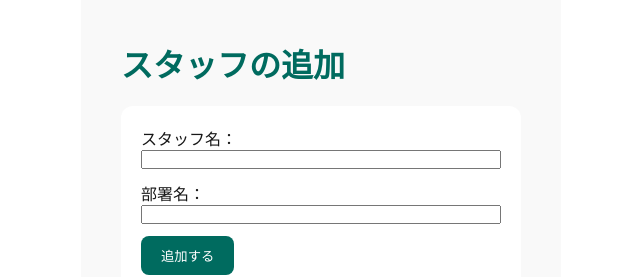
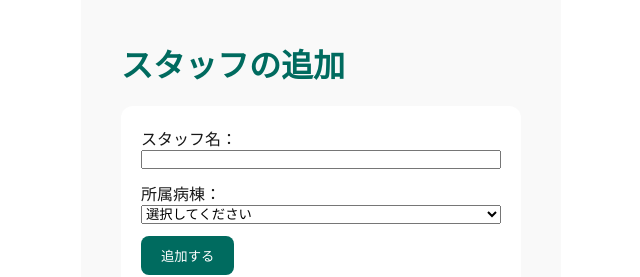
Before and after one commit to eri5122005/mamoru-te-hospital, a Next.js app: page /admin/settings/staff/add in a window 1280 px wide. Shown: the top 277 px of the page, without its empty margins (319-959 px from the left). Built offline with nearby package versions, Linux system fonts and the light colour scheme.

Commit message:
update staff add page to wardId system

```diff
--- a/pages/admin/settings/staff/add.js
+++ b/pages/admin/settings/staff/add.js
@@ -1,17 +1,24 @@
 "use client";
 
-import { useState } from "react";
+import { useState, useEffect } from "react";
 import { useRouter } from "next/navigation";
 
 export default function AddStaff() {
   const router = useRouter();
 
   const [name, setName] = useState("");
-  const [department, setDepartment] = useState("");
+  const [wardId, setWardId] = useState("");
+  const [wards, setWards] = useState([]);
+
+  // 病棟一覧を読み込む
+  useEffect(() => {
+    const savedWards = JSON.parse(localStorage.getItem("wards") || "[]");
+    setWards(savedWards);
+  }, []);
 
   const handleAdd = () => {
-    if (!name || !department) {
-      alert("スタッフ名と部署を入力してください");
+    if (!name || !wardId) {
+      alert("スタッフ名と病棟を選択してください");
       return;
     }
 
@@ -20,14 +27,14 @@ export default function AddStaff() {
     staffList.push({
       staffId: Date.now(),
       name,
-      department
+      wardId: Number(wardId),   // ★ wardId を保存（ズレゼロ）
     });
 
     localStorage.setItem("staffList", JSON.stringify(staffList));
 
     alert("スタッフを追加しました！");
     setName("");
-    setDepartment("");
+    setWardId("");
   };
 
   return (
@@ -35,6 +42,7 @@ export default function AddStaff() {
       <h1 style={{ color: "#006b5f", marginBottom: "20px" }}>スタッフの追加</h1>
 
       <div style={{ background: "white", padding: "20px", borderRadius: "12px" }}>
+        {/* スタッフ名 */}
         <label>スタッフ名：</label>
         <input
           value={name}
@@ -42,12 +50,20 @@ export default function AddStaff() {
           style={{ display: "block", marginBottom: "12px", width: "100%" }}
         />
 
-        <label>部署名：</label>
-        <input
-          value={department}
-          onChange={(e) => setDepartment(e.target.value)}
+        {/* 病棟選択（wardId） */}
+        <label>所属病棟：</label>
+        <select
+          value={wardId}
+          onChange={(e) => setWardId(e.target.value)}
           style={{ display: "block", marginBottom: "12px", width: "100%" }}
-        />
+        >
+          <option value="">選択してください</option>
+          {wards.map((ward) => (
+            <option key={ward.id} value={ward.id}>
+              {ward.name}
+            </option>
+          ))}
+        </select>
 
         <button
           onClick={handleAdd}
@@ -73,7 +89,7 @@ export default function AddStaff() {
           borderRadius: "8px",
           border: "none",
           color: "#006b5f",
-          cursor: "pointer"
+          cursor: "pointer",
         }}
       >
         ← 設定ページへ戻る
```
